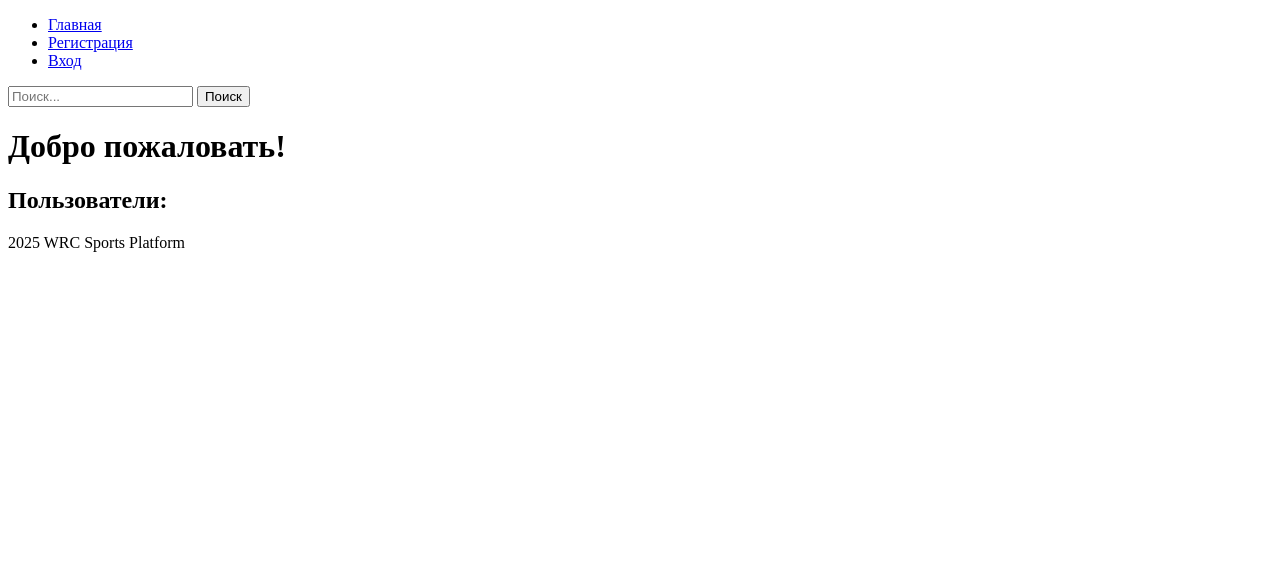
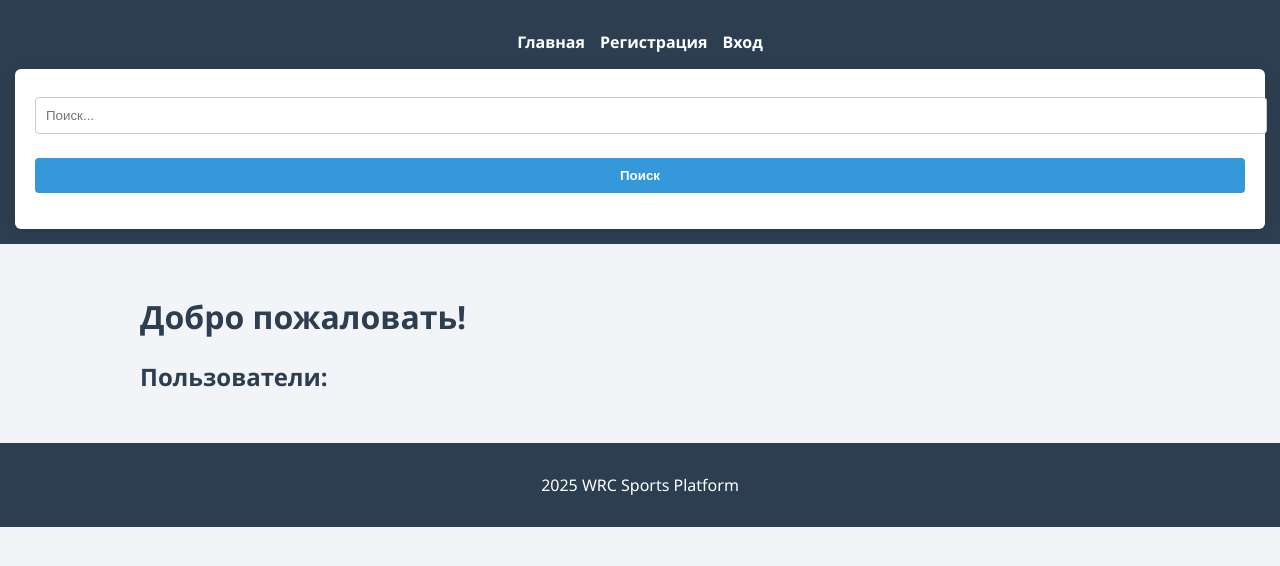
Before and after one commit to DVadim001/DjangoRestAPI_sportplatform, a Django app: page / in a window 1280 px wide. Shown: the top 566 px of the page. Run offline with Django 5.2, Linux system fonts and the light colour scheme; data comes from the database, SQL or seed files in the repository.

Commit message:
repair apps

```diff
--- a/analytics/middleware.py
+++ b/analytics/middleware.py
@@ -1,17 +1,18 @@
-from .models import PageVisit
+from analytics.models import PageVisit
 
 class PageVisitMiddleware:
     def __init__(self, get_response):
         self.get_response = get_response
 
     def __call__(self, request):
-        response = self.get_response(request)
-
-        if request.user.is_authenticated:
+        # Логируем только GET-запросы (можно изменить на любые, если нужно)
+        if request.method == "GET":
             PageVisit.objects.create(
-                user=request.user,
                 path=request.path,
                 method=request.method,
-                user_agent=request.META.get('HTTP_USER_AGENT', '')
+                user_agent=request.META.get('HTTP_USER_AGENT', ''),
+                user=request.user if request.user.is_authenticated else None
             )
+
+        response = self.get_response(request)
         return response
--- a/analytics/models.py
+++ b/analytics/models.py
@@ -4,19 +4,21 @@
 
 class PageVisit(models.Model):
     user = models.ForeignKey(User, on_delete=models.SET_NULL, null=True, blank=True)
-    page_url = models.URLField()
+    path = models.CharField(max_length=255)
+    method = models.CharField(max_length=10)
+    user_agent = models.TextField(blank=True)
     timestamp = models.DateTimeField(auto_now_add=True)
 
     def __str__(self):
-        return f'{self.user} посетил {self.page_url} в {self.timestamp}'
+        return f'{self.user} — {self.path} [{self.timestamp.strftime("%Y-%m-%d %H:%M:%S")}]'
 
 
 class UserAction(models.Model):
     ACTION_CHOICE = [
         ('registration', 'Registration'),
-        ('event_participation', 'Event Participation'),
-        ('content_interaction', 'Content Interaction')
-        # Добавить необходимые действия по мере необходимости
+        ('event_signup', 'Event Signup'),
+        ('event_create', 'Event Create'),
+        ('content_interaction', 'Content Interaction'),
     ]
 
     user = models.ForeignKey(User, on_delete=models.SET_NULL, null=True, blank=True)
@@ -25,4 +27,4 @@
     additional_info = models.TextField(blank=True, null=True)
 
     def __str__(self):
-        return f'{self.user} perfomed {self.action_type} at {self.timestamp}'
+        return f'{self.user} — {self.get_action_type_display()} @ {self.timestamp.strftime("%Y-%m-%d %H:%M:%S")}'
--- a/static/css/style.css
+++ b/static/css/style.css
@@ -1,16 +1,99 @@
-.user-messages {
-    margin-top: 20px;
-    padding: 10px;
-    background-color: #f4f4f4;
-    border-radius: 5px;
-}
-.user-messages h2 {
+body {
+    font-family: 'Segoe UI', Tahoma, Geneva, Verdana, sans-serif;
+    background-color: #f2f4f8;
+    margin: 0;
+    padding: 0;
     color: #333;
 }
-.user-messages ul {
-    list-style: none;
+
+header, footer {
+    background-color: #2c3e50;
+    color: #fff;
+    padding: 15px;
+    text-align: center;
+}
+
+nav ul {
+    list-style-type: none;
     padding: 0;
+    display: flex;
+    justify-content: center;
+    gap: 15px;
 }
-.user-messages li {
-    margin-bottom: 10px;
+
+nav ul li a {
+    text-decoration: none;
+    color: #fff;
+    font-weight: bold;
 }
+
+nav ul li a:hover {
+    text-decoration: underline;
+}
+
+main {
+    padding: 30px;
+    max-width: 1000px;
+    margin: 0 auto;
+}
+
+h1, h2 {
+    color: #2c3e50;
+}
+
+form {
+    background-color: #fff;
+    padding: 20px;
+    border-radius: 6px;
+    box-shadow: 0 0 10px rgba(0,0,0,0.1);
+}
+
+input, select, textarea, button {
+    width: 100%;
+    padding: 10px;
+    margin: 8px 0 16px;
+    border: 1px solid #ccc;
+    border-radius: 4px;
+}
+
+button, .btn {
+    background-color: #3498db;
+    color: #fff;
+    border: none;
+    cursor: pointer;
+    font-weight: bold;
+}
+
+button:hover, .btn:hover {
+    background-color: #2980b9;
+}
+
+ul {
+    padding-left: 20px;
+}
+
+.messages {
+    padding: 15px;
+    margin-bottom: 20px;
+    border-radius: 4px;
+}
+
+.messages .error {
+    background-color: #f8d7da;
+    color: #721c24;
+}
+
+.messages .success {
+    background-color: #d4edda;
+    color: #155724;
+}
+
+.card {
+    background-color: #fff;
+    padding: 15px;
+    border-radius: 6px;
+    box-shadow: 0 2px 8px rgba(0,0,0,0.1);
+    margin-bottom: 20px;
+}
+
+}
--- a/templates/base.html
+++ b/templates/base.html
@@ -20,20 +20,24 @@
             <!-- Навигационная панель-->
             <ul>
                 <li><a href="{% url 'main' %}">Главная</a></li>
+
                 {% if not user.is_authenticated %}
                     <li><a href="{% url 'users:register' %}">Регистрация</a></li>
                     <li><a href="{% url 'users:login' %}">Вход</a></li>
                 {% else %}
-                    <li><a href="{% url 'users:users_list' %}">Список пользователей</a></li>
+                    <li><a href="{% url 'users:users_list' %}">Пользователи</a></li>
                     <li><a href="{% url 'users:profile_view' request.user.id %}">Профиль</a></li>
                     <li><a href="{% url 'users:edit_profile' %}">Редактировать профиль</a></li>
+                    <li><a href="{% url 'clubs:club_list' %}">Клубы</a></li>
+                    <li><a href="{% url 'events:event_list' %}">События</a></li>
+                    <li><a href="{% url 'registrations:registration_list' %}">Мои регистрации</a></li>
+                    <li><a href="{% url 'equipment:equipment_list' %}">Инвентарь</a></li>
+                    <li><a href="{% url 'results:result_list' %}">Результаты</a></li>
+                    <li><a href="{% url 'analytics:home' %}">Аналитика</a></li>
                     <li><a href="{% url 'users:logout' %}">Выход</a></li>
-                    <!-- Ссылки на страницы аналитики -->
-                    <li><a href="{% url 'page_visits_chart' %}">Посещения страниц</a></li>
-                    <li><a href="{% url 'user_actions_chart' %}">Действия пользователей</a></li>
                 {% endif %}
-                <!-- Прописать остальные ссылки-->
             </ul>
+
         </nav>
 
         <form method="get" action="{% url 'global_search' %}">
@@ -46,6 +50,16 @@
     <main>
         {% block content %}
         <!--Основное содержание страницы-->
+        {% if messages %}
+    <div class="messages">
+        {% for message in messages %}
+            <div class="message {{ message.tags }}">
+                {{ message }}
+            </div>
+        {% endfor %}
+    </div>
+{% endif %}
+
         {% endblock content %}
     </main>
 
```
Also changed, not shown: analytics/admin.py (+4 -4 lines), analytics/migrations/0002_remove_pagevisit_page_url_pagevisit_method_and_more.py (added), db.sqlite3.
